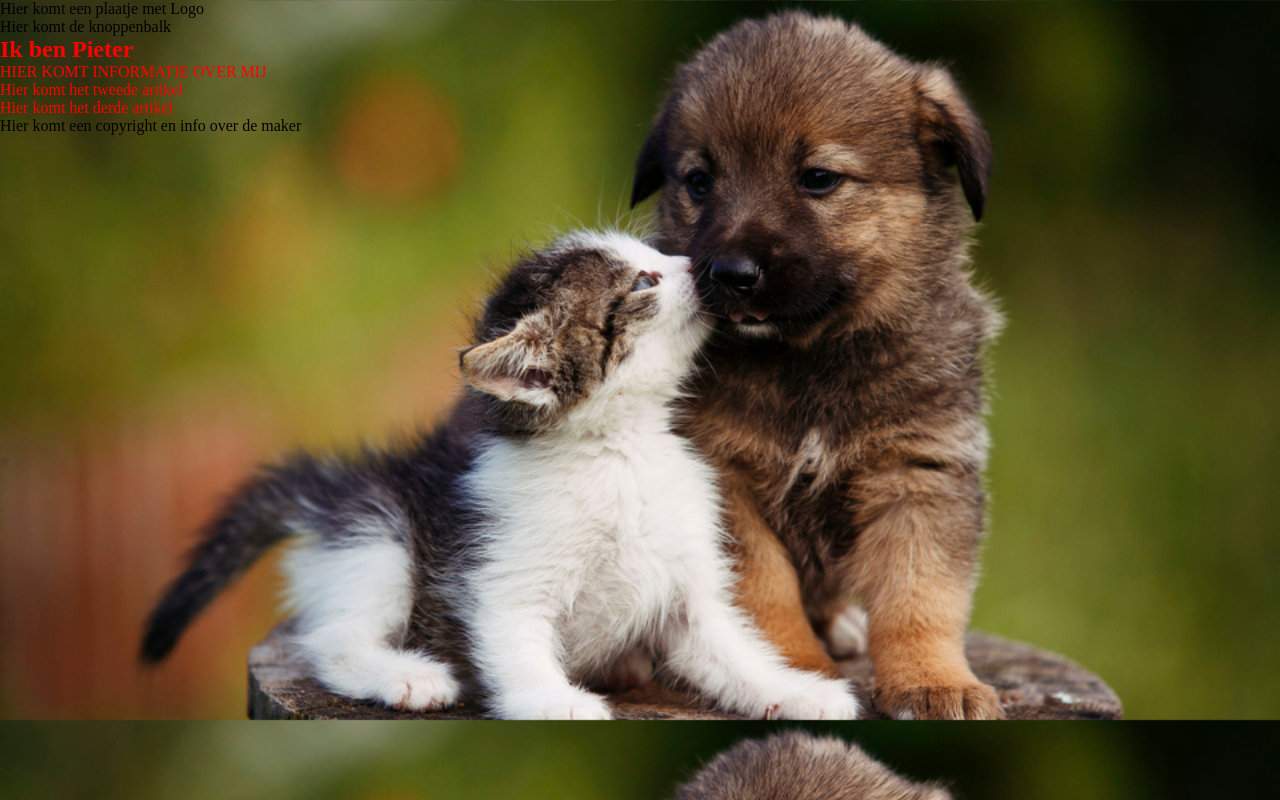
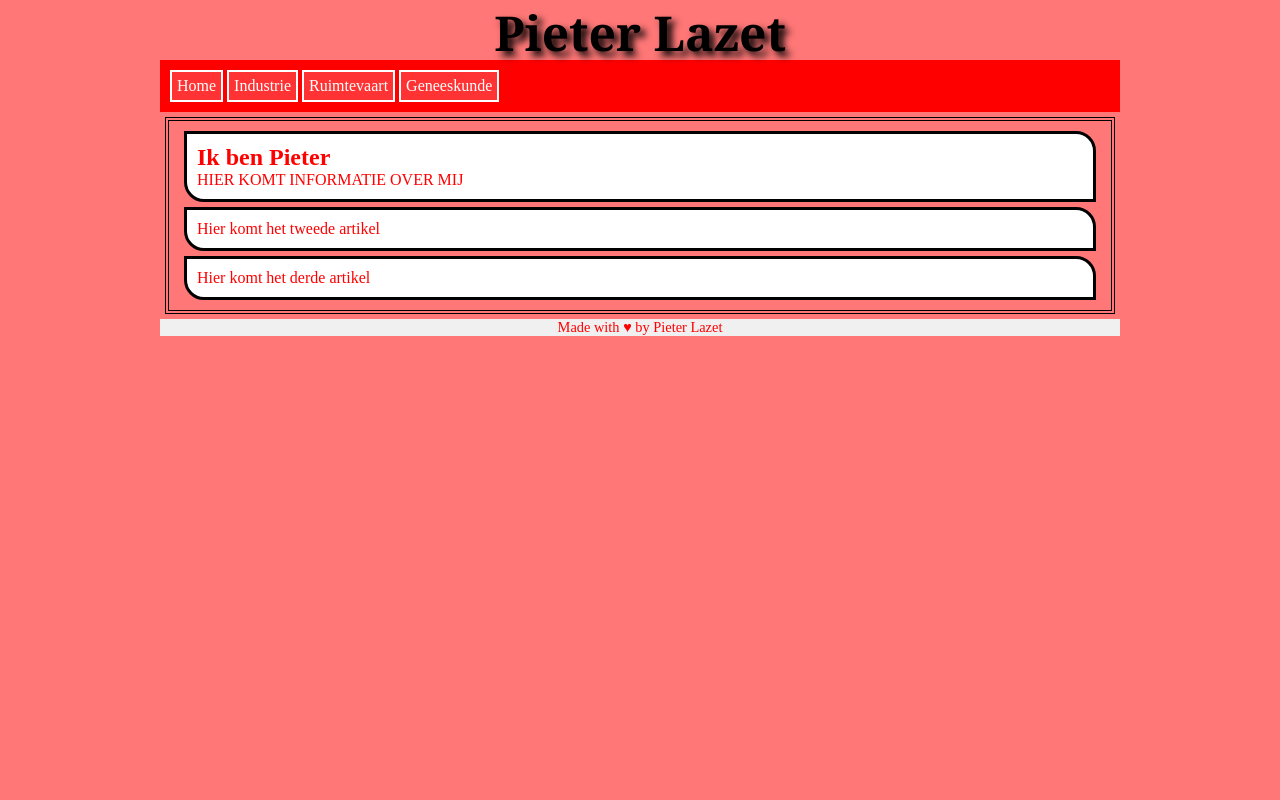
Before and after one commit to pieterlazet/mijnsite, a plain HTML site: page index.html in a window 1280 px wide. Drawn offline with Linux system fonts and the light colour scheme.

Commit message:
lesbrief 1 af

```diff
--- a/index.css
+++ b/index.css
@@ -4,8 +4,9 @@
 }
 
 body {
-  background-image: url("foto.png");
+  background-color: #ff7777;
   background-size: cover;
+  color: red;
 }
 
 p {
@@ -15,3 +16,68 @@ p {
 article {
   color: red;
 }
+
+header {
+  background-color: #ff7777;
+  background-size: cover;
+  width: 100%;
+  height: 60px;
+}
+
+header h1 {
+  font-size: 300%;
+  font-family: Georgia, "Times New Roman", Times, serif;
+  color: black;
+  text-align: center;
+  text-shadow: 5px 5px 7px #000000;
+}
+
+ul {
+  background: #ff0000;
+  padding: 10px;
+}
+
+ul li {
+  background: #ff3333;
+  padding: 5px;
+  border: solid 2px white;
+  display: inline-block;
+}
+
+ul li a {
+  color: white;
+  text-decoration: none;
+}
+
+ul li a:hover {
+  color: #000000;
+}
+
+section {
+  padding: 5px;
+  margin: 5px;
+  border: double 4px black;
+}
+
+section article {
+  border: 3px solid black;
+  border-radius: 0px 20px 0px 20px;
+  margin: 5px 10px 5px 10px;
+  padding: 10px;
+  background: white;
+}
+
+footer {
+  background: #F0F0F0;
+}
+
+footer h3 {
+  text-align: center;
+  font-weight: normal;
+  font-size: 90%;
+}
+
+.wrapper {
+  margin: 0 auto 0 auto;
+  width: 960px;
+}
--- a/index.html
+++ b/index.html
@@ -6,12 +6,19 @@
     <link rel="stylesheet" href="index.css">
   </head>
   <body>
-    <p>
+    <div class='wrapper'>
       <header>
-        Hier komt een plaatje met Logo
+        <h1>
+          Pieter Lazet
+        </h1>
       </header>
       <nav>
-        Hier komt de knoppenbalk
+        <ul>
+          <li><a href="index.html">Home</a></li>
+          <li><a href="#">Industrie</a></li>
+          <li><a href="#">Ruimtevaart</a></li>
+          <li><a href="#">Geneeskunde</a></li>
+        </ul>
       </nav>
       <section>
         <article>
@@ -28,7 +35,8 @@
         </article>
       </section>
       <footer>
-        Hier komt een copyright en info over de maker
+        <h3>Made with &hearts; by Pieter Lazet</h3>
       </footer>
+    </div>
   </body>
 </html>
```
Also changed, not shown: biem.jpg (added), groen.jpg (added), nasa.jpg (added), nasa1.jpg (added), raket.jpg (added), 1 other file.
